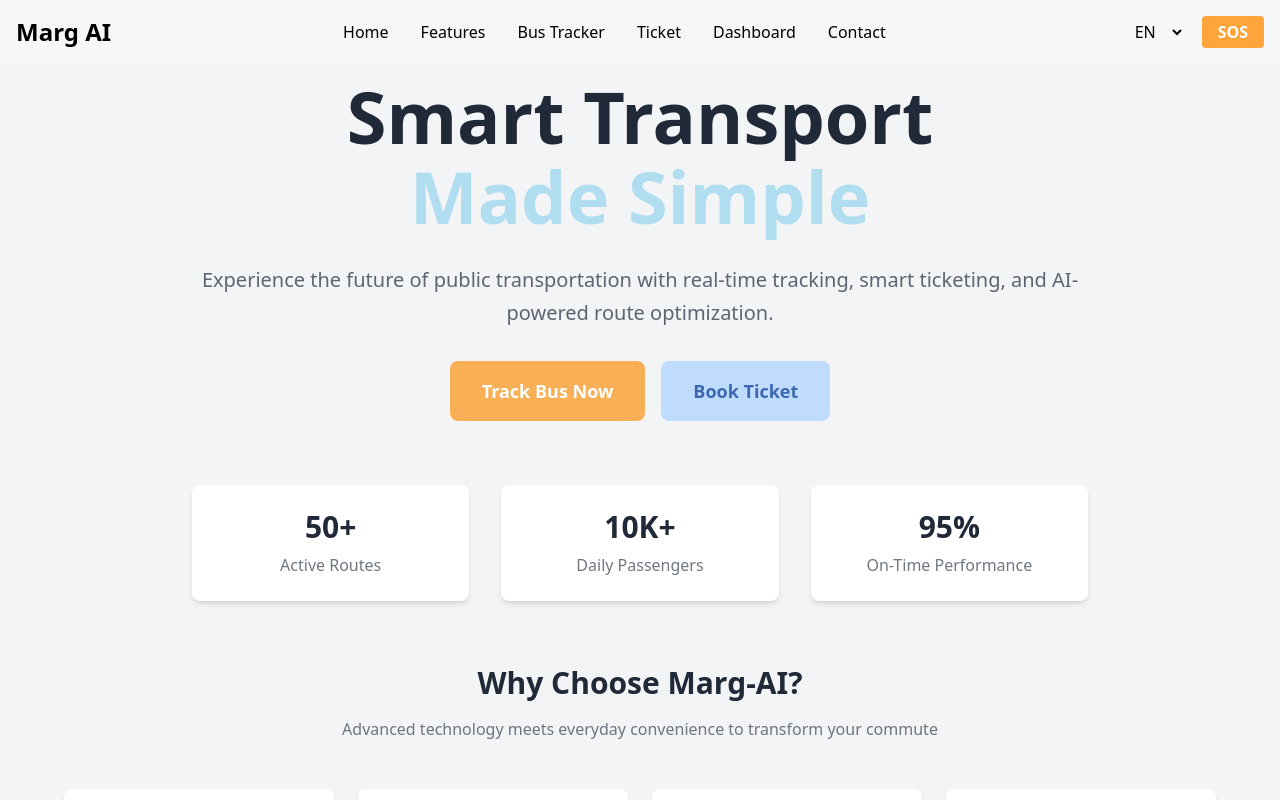
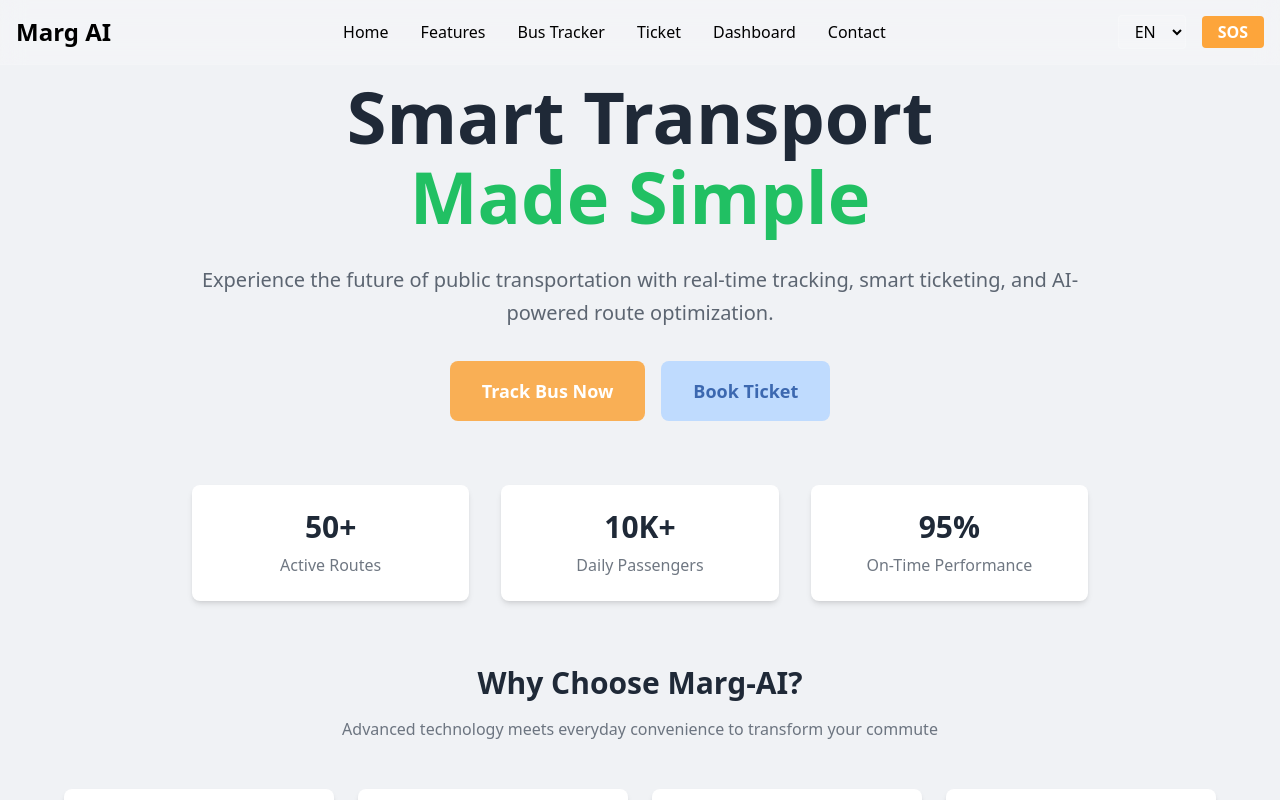
Before and after one commit to Sourav5482/marg-ai-web, a React (Vite) app: page / in a window 1280 px wide. Shown: the top 800 px of the page. Built offline with nearby package versions, Linux system fonts and the light colour scheme.

Commit message:
Change some color

```diff
--- a/src/pages/Homepage.jsx
+++ b/src/pages/Homepage.jsx
@@ -67,13 +67,14 @@ const Homepage = () => {
 
 
   return (
-    <div className="min-h-screen bg-gray-100">
+    // 36454f
+    <div className="min-h-screen  ">
       <div className="pt-20 pb-16">
         <div className="container mx-auto px-4 text-center">
           <div className="max-w-4xl mx-auto ">
             <h1 className="text-5xl md:text-7xl font-bold  text-gray-800 mb-6 leading-tight">
               <span className="title1 block ">Smart Transport</span>
-              <span className="title2 py-2 block bg-gradient-to-r bg-[#b1ddf1] bg-clip-text text-transparent">
+              <span className="title2 py-2 block bg-gradient-to-r  dark:bg-[#7E6551] bg-[#21c063] bg-clip-text text-transparent">
                 Made Simple
               </span>
             </h1>
```
